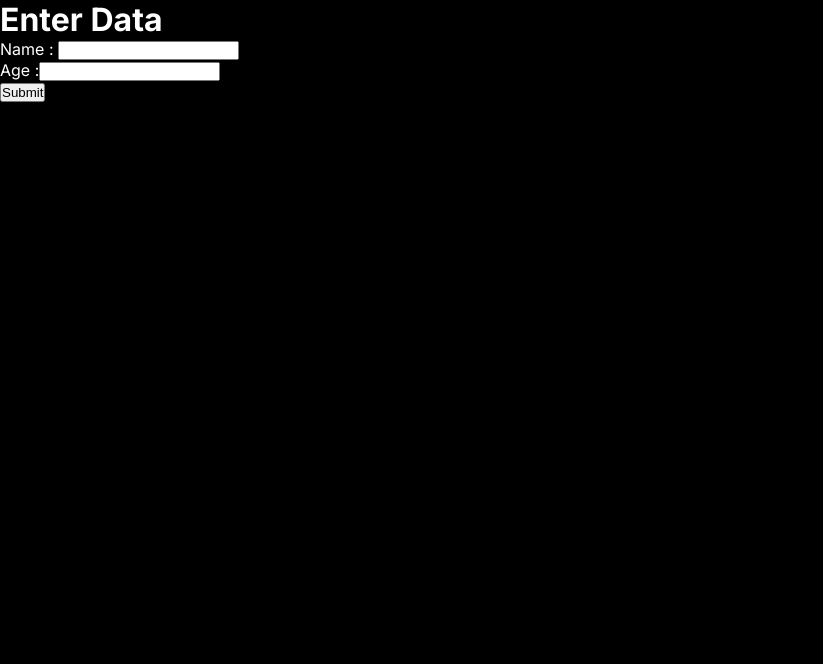
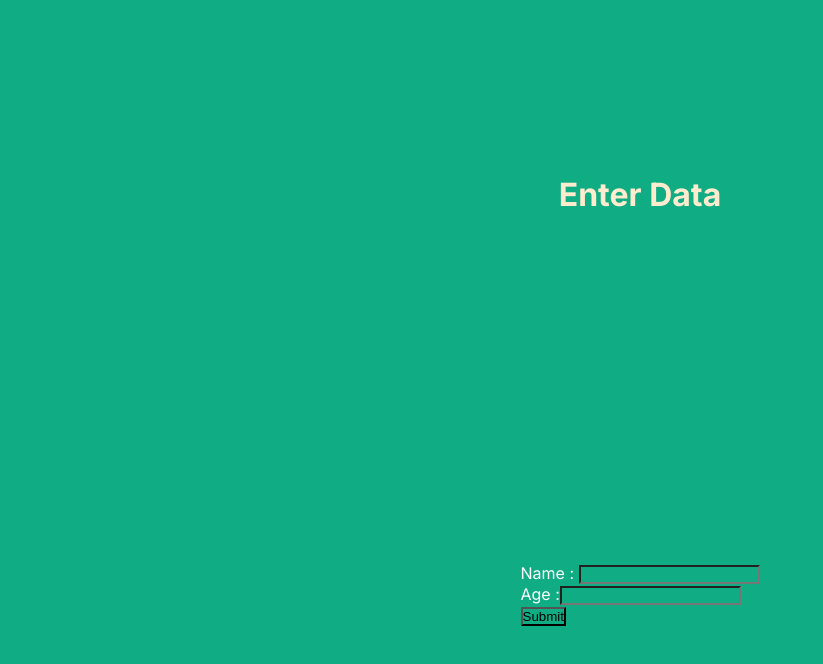
Before and after one commit to Umgoel/CaterNinja-internship, a Next.js app: page /Form in a window 1280 px wide. Shown: the top 664 px of the page, without its empty margins (0-823 px from the left). Built offline with nearby package versions, Linux system fonts and the light colour scheme.

Commit message:
got the Sass working
finally :)

```diff
--- a/src/app/Form/page.tsx
+++ b/src/app/Form/page.tsx
@@ -21,7 +21,7 @@ const Form: React.FC = () => {
 
 
   return (
-    <div>
+    <div className={styles.main}>
       <h1>Enter Data</h1>
       <form onSubmit={handleSubmit}>
         <label htmlFor="input1">Name : </label>
--- /dev/null
+++ b/src/app/Form/styles.css
@@ -0,0 +1,27 @@
+* {
+  margin: 0;
+  padding: 0;
+  box-sizing: border-box;
+  background: #10ac84;
+}
+
+div {
+  width: 100vw;
+  height: 100vh;
+  display: grid;
+  place-items: center;
+  background: #10ac84;
+}
+
+h1 {
+  color: blanchedalmond;
+}
+
+.main {
+  display: flex;
+  flex-direction: column;
+  justify-content: space-between;
+  align-items: center;
+  padding: 6rem;
+  min-height: 100vh;
+}/*# sourceMappingURL=styles.css.map */
--- a/src/app/Form/styles.scss
+++ b/src/app/Form/styles.scss
@@ -12,5 +12,13 @@ div{
     background: #10ac84;
 }
 h1 {
-    color: red;
+    color: blanchedalmond;
 }
+.main {
+    display: flex;
+    flex-direction: column;
+    justify-content: space-between;
+    align-items: center;
+    padding: 6rem;
+    min-height: 100vh;
+  }
```
Also changed, not shown: 1 other file (tests, documents, lock files or other folders).
